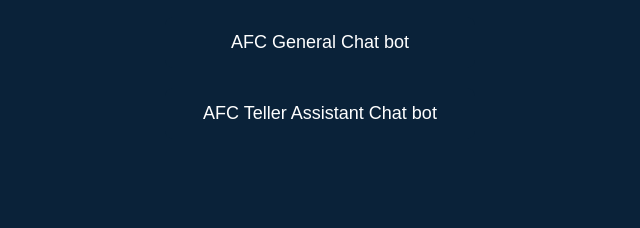
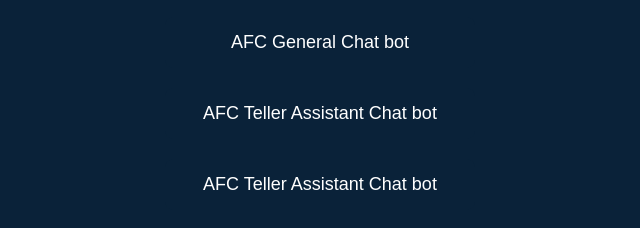
Before and after one commit to Dabared/AFC_Teller_Assistant_V4, a plain HTML site: page index.html in a window 1280 px wide. Shown: the part 316-544 px from the top of the page, without its empty margins (320-960 px from the left). Drawn offline with Linux system fonts and the light colour scheme.

Commit message:
Update index.html

```diff
--- a/index.html
+++ b/index.html
@@ -42,5 +42,6 @@
   <a href="Teller_Call_Assistant.html" class="btn">AFC Teller Call Assistant</a>
   <a href="generalbot.html" class="btn">AFC General Chat bot</a>
   <a href="AFC_Teller_Assistant_AI.html" class="btn">AFC Teller Assistant Chat bot</a>
+  <a href="XIRR Calculation.html" class="btn">AFC Teller Assistant Chat bot</a>
 </body>
 </html>
```
